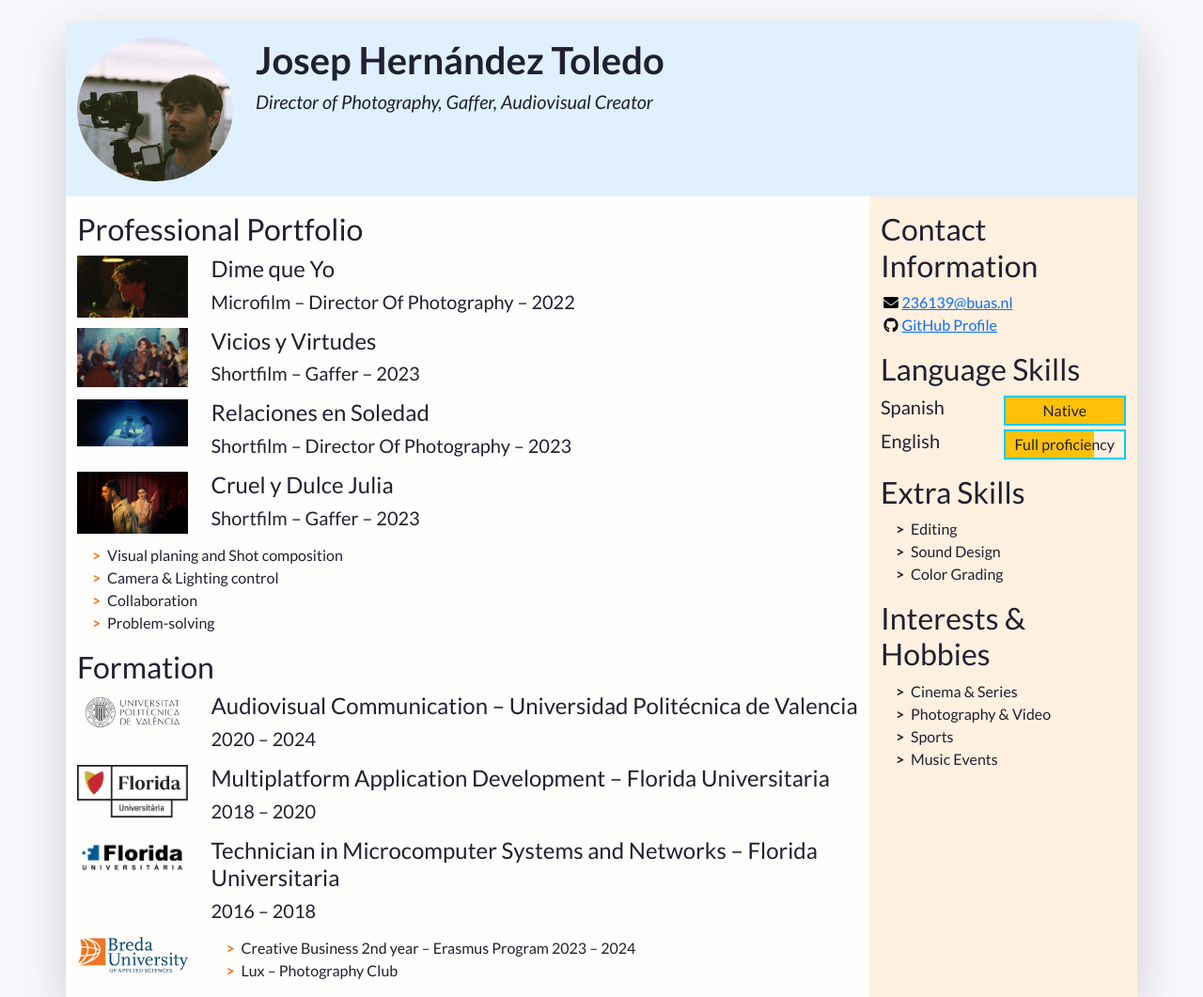
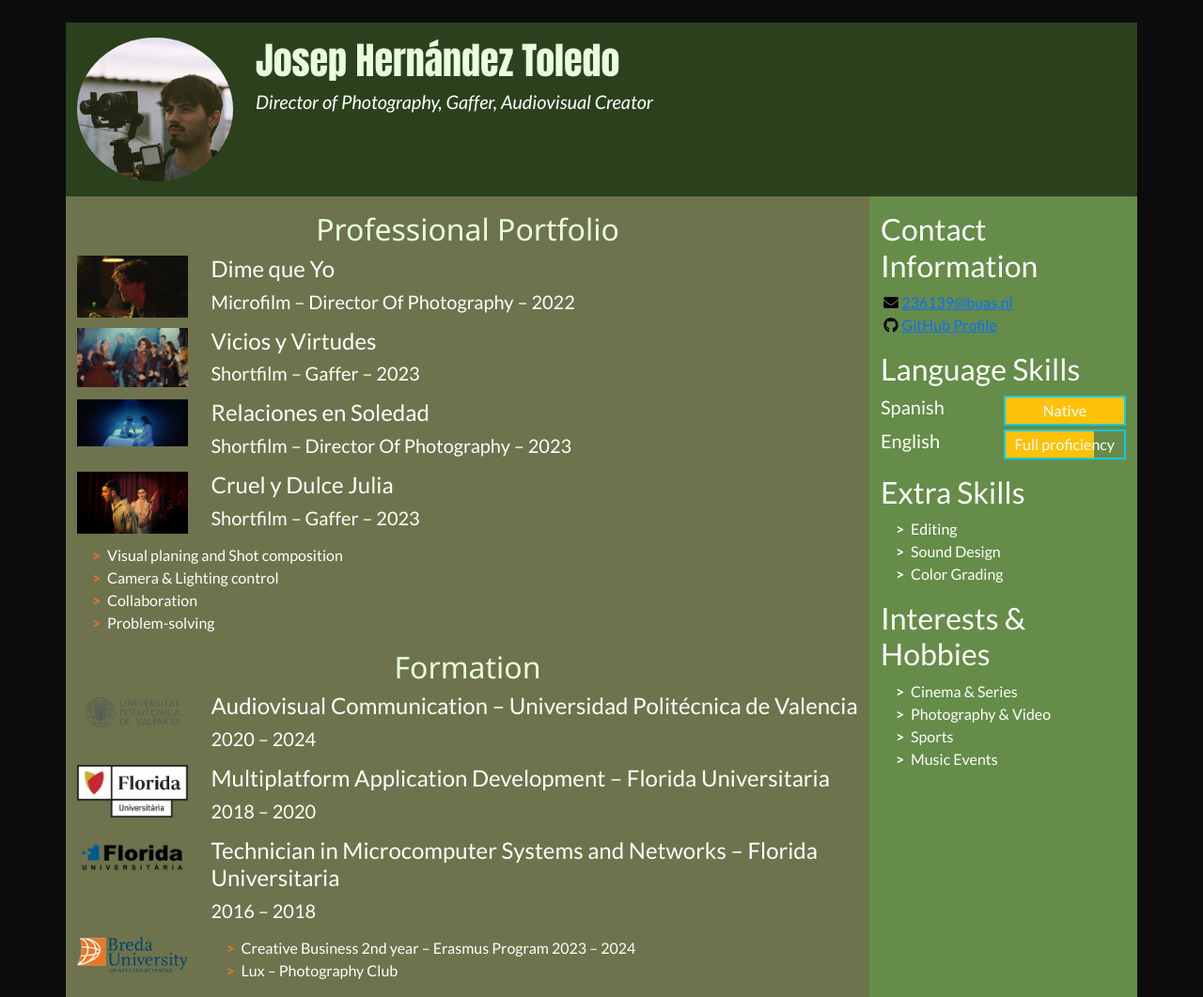
Before and after one commit to JhernKR/1stExercise, a plain HTML site: page index.html in a window 1280 px wide. Shown: the top 1061 px of the page at 94% size. Drawn offline with nearby package versions, Linux system fonts and the light colour scheme.

Commit message:
Style changes and file management

```diff
--- a/css/styles.css
+++ b/css/styles.css
@@ -7,22 +7,33 @@
 
 body {
 	font-family: Lato, "Open Sans", Roboto, "Segoe UI", "Helvetica Neue", Helvetica, Arial, sans-serif;
-	color: #202030;
-	background-color: #f8f8fc;
+	color: #fffefc;
+	background-color: #0D0D0D;
+}
+
+.title1 {
+	font-family: 'Impact';
+	color: #e9ffdf;
+}
+
+.title2 {
+	font-family: 'Segoe UI';
+	text-align: center;
+	color: #e9ffdf;
 }
 
 /* Styles for custom classes in the document. (There are more, try to find them out!) */
 
 .resume-header {
-    background-color: #e0f0ff;
+    background-color: #2B401D;
 }
 
 .resume-main {
-	background-color: #fffefc;
+	background-color: #6E734D;
 }
 
 .resume-aside {
-	background-color: #fff0e0;
+	background-color: #658C49;
 }
 
 /* Styles for lists in the document */
--- a/index.html
+++ b/index.html
@@ -49,7 +49,7 @@
           A container to wrap around your name and tagline. Full-width at small size, then columns of increasing size.
         -->
         <div class="col-12 col-sm-8 col-md-9 col-lg-10 my-3 header-content">
-          <h1 class="fw-bolder">Josep Hernández Toledo</h1>
+          <h1 class="title1">Josep Hernández Toledo</h1>
           <h5 class="fst-italic tagline">Director of Photography, Gaffer, Audiovisual Creator</h5>
         </div>
       </header>
@@ -70,7 +70,7 @@
             <section> is yet another semantic element. The first one is for professional experience.
           -->
           <section class="my-3 biography-section">
-            <h2>Professional Portfolio</h2>
+            <h2 class="title2">Professional Portfolio</h2>
             <!--
               Each list item (li) in the unordered list (ul) below will be one job.
               "list-unstyled" is a class that hides the bullet points of a list.
@@ -81,7 +81,7 @@
               <li class="biography-item row mb-2">
                 <!-- We're using a grid inside a grid so we can align logos and text -->
                 <div class="logo-container col-3 col-sm-2 col-md-3 col-lg-2">
-                  <img class="biography-logo mw-100 d-block mx-auto" src="images/employers/DimeQueYo.jpg" alt="Dime que Yo" width="130">
+                  <img class="biography-logo mw-100 d-block mx-auto" src="images/employers/dimequeyo.jpg" alt="Dime que Yo" width="130">
                 </div>
                 <div class="biography-contents col-9 col-sm-10 col-md-9 col-lg-10">
                   <h4>Dime que Yo</h4>
@@ -93,7 +93,7 @@
               <li class="biography-item row mb-2">
                 <div class="logo-container col-3 col-sm-2 col-md-3 col-lg-2">
                 <!-- We're using a grid inside a grid so we can align logos and text -->
-                  <img class="biography-logo mw-100 d-block mx-auto" src="images/employers/VyV.jpg" alt="Vicios y Virtudes" width="130">
+                  <img class="biography-logo mw-100 d-block mx-auto" src="images/employers/viciosvirtudes.jpg" alt="Vicios y Virtudes" width="130">
                 </div>
                 <div class="biography-contents col-9 col-sm-10 col-md-9 col-lg-10">
                   <h4>Vicios y Virtudes</h4>
@@ -105,7 +105,7 @@
               <li class="biography-item row mb-2">
                 <!-- We're using a grid inside a grid so we can align logos and text -->
                 <div class="logo-container col-3 col-sm-2 col-md-3 col-lg-2">
-                  <img class="biography-logo mw-100 d-block mx-auto" src="images/employers/RES.jpg" alt="Relaciones en Soledad" width="130">
+                  <img class="biography-logo mw-100 d-block mx-auto" src="images/employers/res.jpg" alt="Relaciones en Soledad" width="130">
                 </div>
                 <div class="biography-contents col-9 col-sm-10 col-md-9 col-lg-10">
                   <h4>Relaciones en Soledad</h4>
@@ -116,7 +116,7 @@
               <li class="biography-item row mb-2">
                 <!-- We're using a grid inside a grid so we can align logos and text -->
                 <div class="logo-container col-3 col-sm-2 col-md-3 col-lg-2">
-                  <img class="biography-logo mw-100 d-block mx-auto" src="images/employers/CyD.JPG" alt="Cruel y Dulce" width="130">
+                  <img class="biography-logo mw-100 d-block mx-auto" src="images/employers/cyd.JPG" alt="Cruel y Dulce" width="130">
                 </div>
                 <div class="biography-contents col-9 col-sm-10 col-md-9 col-lg-10">
                   <h4>Cruel y Dulce Julia</h4>
@@ -137,13 +137,13 @@
           <!-- We're done with jobs, let's move on to schools -->
 
           <section class="my-3 biography-section">
-            <h2>Formation</h2>
+            <h2 class="title2">Formation</h2>
             <ul class="biography-list list-unstyled">
 
               <!-- Top item in education. And by "top", I mean a Bachelor in Creative Business at BUas. -->
               <li class="biography-item row mb-2">
                 <div class="logo-container col-3 col-sm-2 col-md-3 col-lg-2">
-                  <img class="biography-logo mw-100 d-block mx-auto" src="images/schools/marca_UPV_principal_color300.png" alt="School logo" width="130">
+                  <img class="biography-logo mw-100 d-block mx-auto" src="images/schools/upvlogo.png" alt="School logo" width="130">
                 </div>
                 <div class="biography-contents col-9 col-sm-10 col-md-9 col-lg-10">
                   <h4>Audiovisual Communication &ndash; Universidad Politécnica de Valencia</h4>
@@ -160,7 +160,7 @@
               <!-- 2nd item in education -->
               <li class="biography-item row mb-2">
                 <div class="logo-container col-3 col-sm-2 col-md-3 col-lg-2">
-                  <img class="biography-logo mw-100 d-block mx-auto" src="images/schools/FLORIDA-UNIVERSITARIA.png" alt="School logo" width="130">
+                  <img class="biography-logo mw-100 d-block mx-auto" src="images/schools/floridauniversitaria.png" alt="School logo" width="130">
                 </div>
                 <div class="biography-contents col-9 col-sm-10 col-md-9 col-lg-10">
                   <h4> Multiplatform Application Development &ndash; Florida Universitaria</h4>
@@ -170,7 +170,7 @@
 
               <li class="biography-item row mb-2">
                 <div class="logo-container col-3 col-sm-2 col-md-3 col-lg-2">
-                  <img class="biography-logo mw-100 d-block mx-auto" src="images/schools/396.png" alt="School logo" width="130">
+                  <img class="biography-logo mw-100 d-block mx-auto" src="images/schools/florida.png" alt="School logo" width="130">
                 </div>
                 <div class="biography-contents col-9 col-sm-10 col-md-9 col-lg-10">
                   <h4> Technician in Microcomputer Systems and Networks &ndash; Florida Universitaria</h4>
@@ -243,6 +243,7 @@
                   <h6 class="position-absolute w-100 text-center top-0 py-1">Native</h6>
                 </div>
               </li>
+
               <li class="language-item d-flex mb-1">
                 <h5 class="language-name w-50">English</h5>
                 <div class="language-level w-50 border border-info border-2 position-relative">
```
Also changed, not shown: images/employers/viciosvirtudes.jpg (renamed from images/employers/VyV.jpg), images/schools/florida.png (renamed from images/schools/396.png), images/schools/floridauniversitaria.png (renamed from images/schools/FLORIDA-UNIVERSITARIA.png), images/schools/upvlogo.png (renamed from images/schools/marca_UPV_principal_color300.png).
